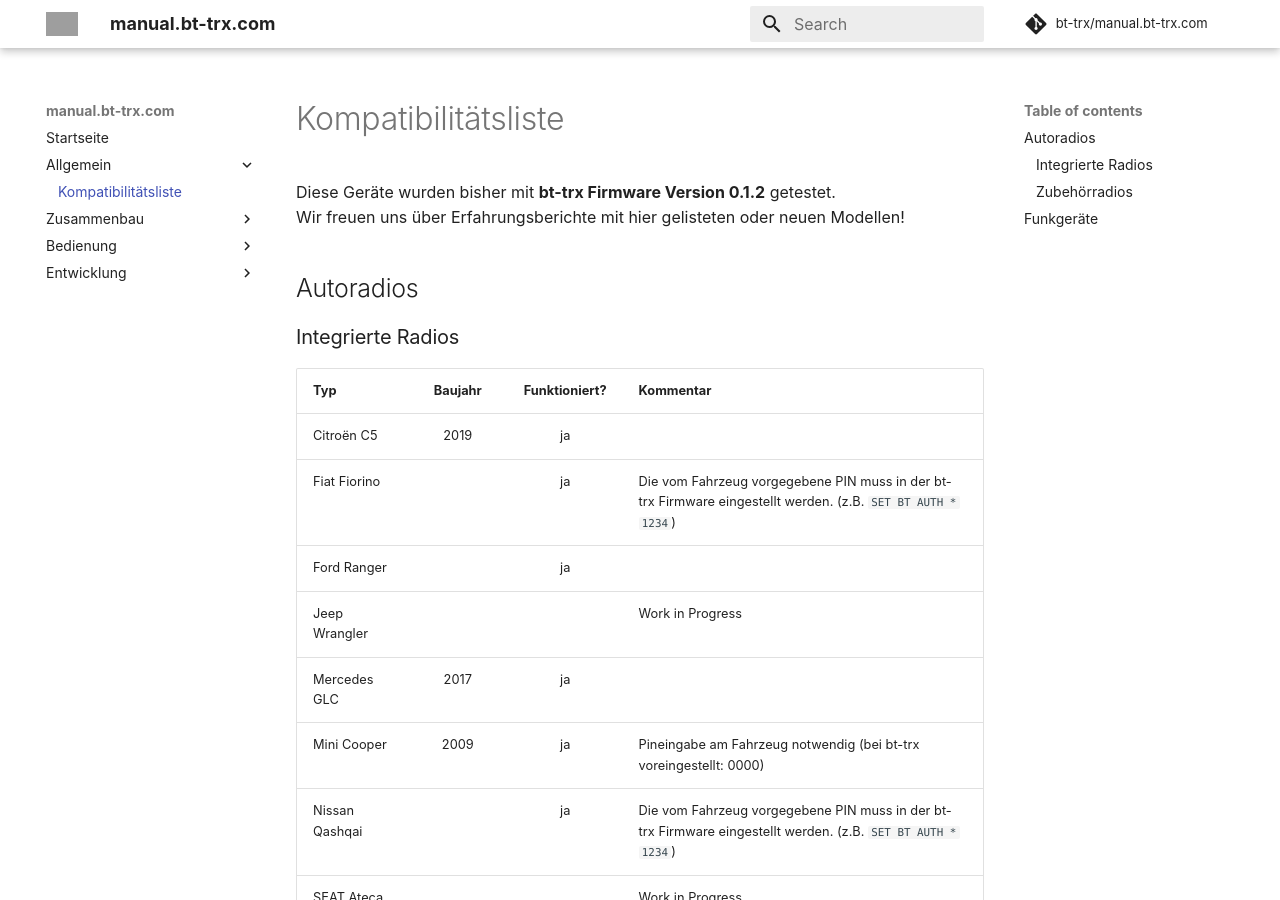
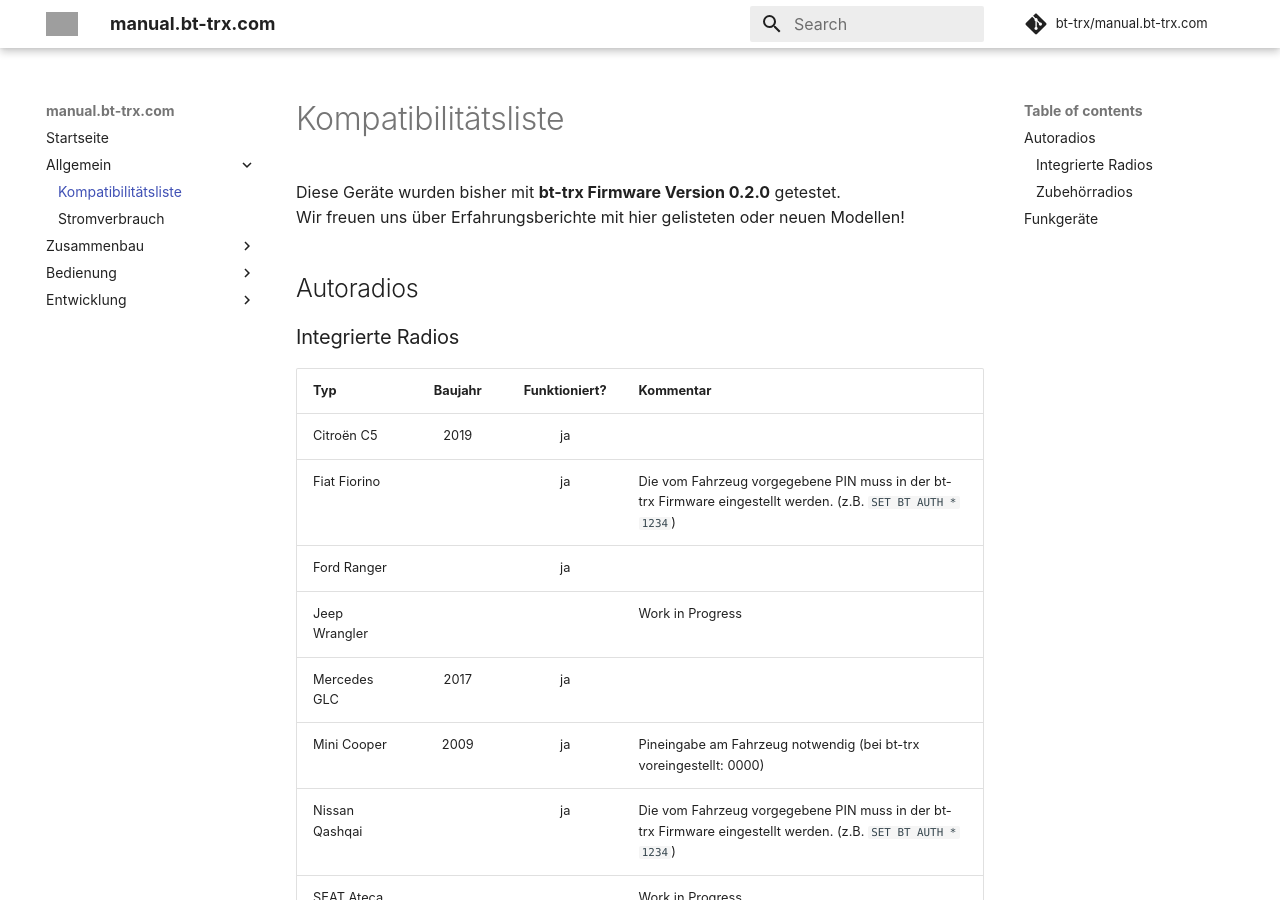
Before and after one commit to bt-trx/manual.bt-trx.com, an MkDocs documentation site: the page built from docs/10_Allgemein/Kompatibilitätsliste.md, in a window 1280 px wide and 900 px high. Built offline with MkDocs 1.6.1 and Material for MkDocs 9.7.7, drawn with Linux system fonts in a browser that asks for light colours; comment, search, counter and statistics services are not loaded; grey boxes are pictures that could not be loaded.

Commit message:
Update auf 0.2.0

```diff
--- a/docs/10_Allgemein/Kompatibilitätsliste.md
+++ b/docs/10_Allgemein/Kompatibilitätsliste.md
@@ -1,6 +1,6 @@
 # Kompatibilitätsliste
 
-Diese Geräte wurden bisher mit **bt-trx Firmware Version 0.1.2** getestet.
+Diese Geräte wurden bisher mit **bt-trx Firmware Version 0.2.0** getestet.
 Wir freuen uns über Erfahrungsberichte mit hier gelisteten oder neuen Modellen!
 
 ## Autoradios
--- a/mkdocs.yml
+++ b/mkdocs.yml
@@ -18,7 +18,7 @@
 
 # Customization
 extra:
-  version: 0.1.3
+  version: 0.2.0
   social:
     - type: 'github'
       link: 'https://github.com/bt-trx'
@@ -32,6 +32,7 @@
   - Startseite: index.md
   - Allgemein:
     - Kompatibilitätsliste: 10_Allgemein/Kompatibilitätsliste.md
+    - Stromverbrauch: 10_Allgemein/Stromverbrauch.md
   - Zusammenbau:
     - Lötanleitung: 20_Zusammenbau/Lötanleitung.md
     - Anschlusskabel: 20_Zusammenbau/Anschlusskabel.md
```
Also changed, not shown: docs/30_Bedienung/Anschluss.md (+1 -1 lines).
